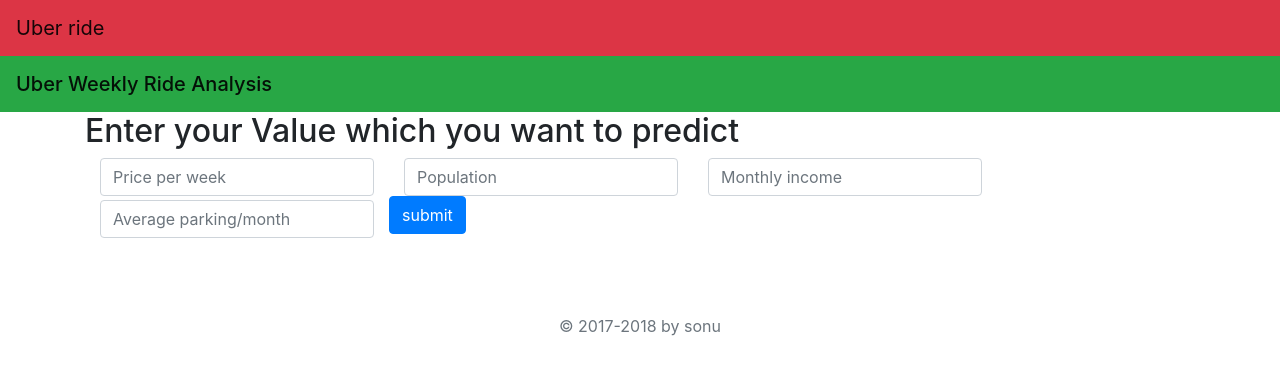
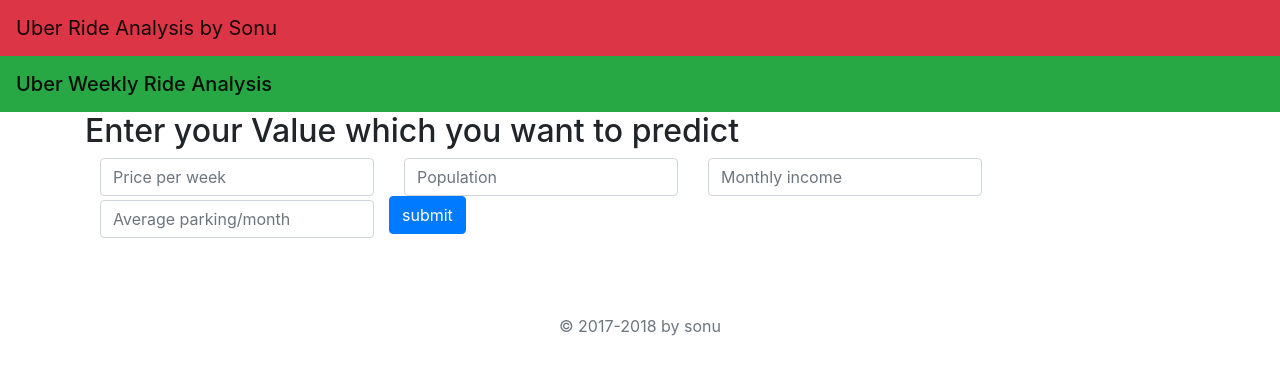
Before and after one commit to sonu275981/Uber-Rides-Data-Analysis, a Flask app: page / in a window 1280 px wide. Shown: the top 375 px of the page. Run offline with Flask 2, Linux system fonts and the light colour scheme; parts of the project's set-up code (start-up, migrations or seed data) failed here and were passed over; some libraries are stand-ins or nearby versions.

Commit message:
Update index.html

```diff
--- a/templates/index.html
+++ b/templates/index.html
@@ -13,7 +13,7 @@
 
 <!-- As a link -->
 <nav class="navbar navbar-light bg-danger">
-  <a class="navbar-brand" href="#">Uber ride</a>
+  <a class="navbar-brand" href="#">Uber Ride Analysis by Sonu</a>
 </nav>
 
   <nav class="navbar navbar-light bg-success">
```
